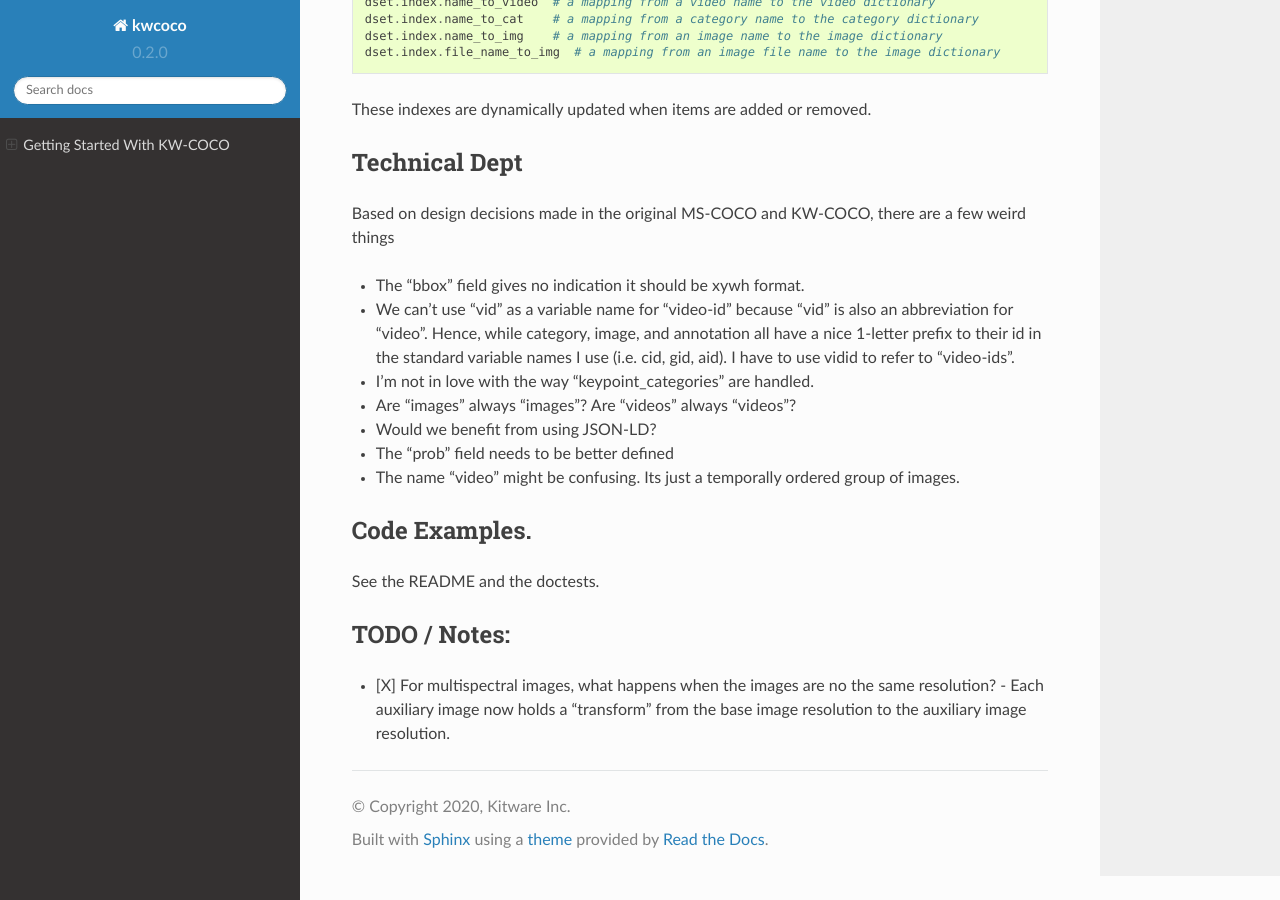
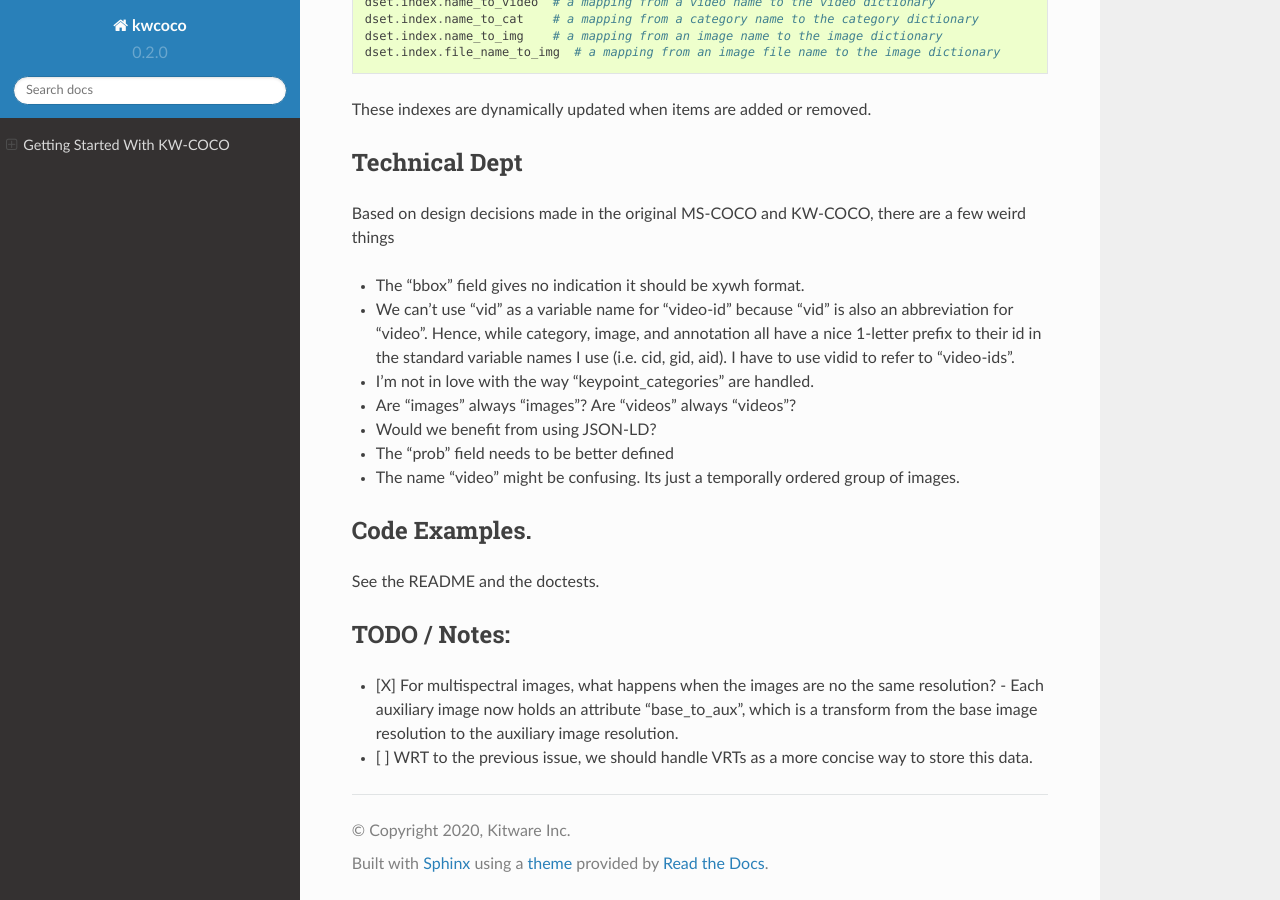
Before and after one commit to Kitware/kwcoco, a Sphinx documentation site: the page built from docs/source/getting_started.md, in a window 1280 px wide and 900 px high, scrolled down 4749 px. Built offline with Sphinx 7.4.7 and the Read the Docs theme 2.0.0, drawn with Linux system fonts in a browser that asks for light colours; pages that are not in the unit, such as notebooks, are missing from menus.

Commit message:
Change name of transform to base_to_aux

```diff
--- a/docs/source/getting_started.md
+++ b/docs/source/getting_started.md
@@ -296,5 +296,9 @@ See the README and the doctests.
 ## TODO / Notes:
 
 - [X] For multispectral images, what happens when the images are no the same
-  resolution? - Each auxiliary image now holds a "transform" from the base
-  image resolution to the auxiliary image resolution.
+  resolution? - Each auxiliary image now holds an attribute "base_to_aux",
+  which is a transform from the base image resolution to the auxiliary image
+  resolution.
+
+- [ ] WRT to the previous issue, we should handle VRTs as a more concise way to
+  store this data.
```
Also changed, not shown: 2 other files.
